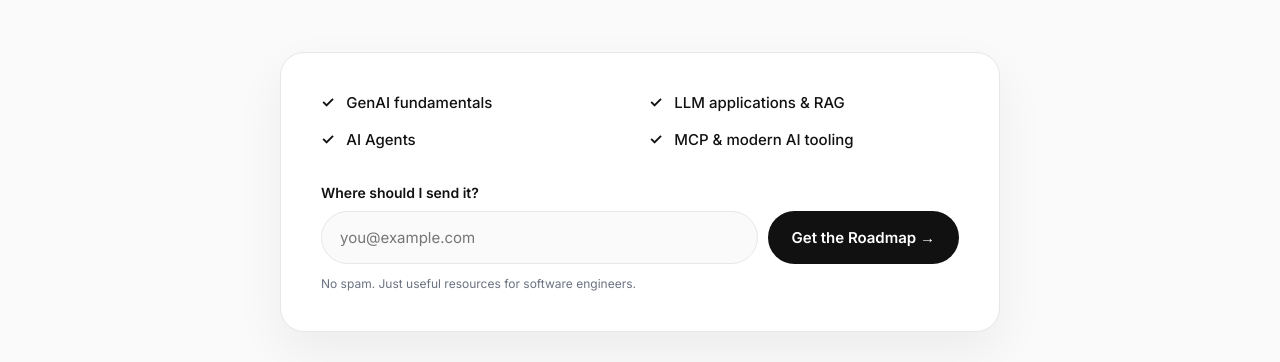
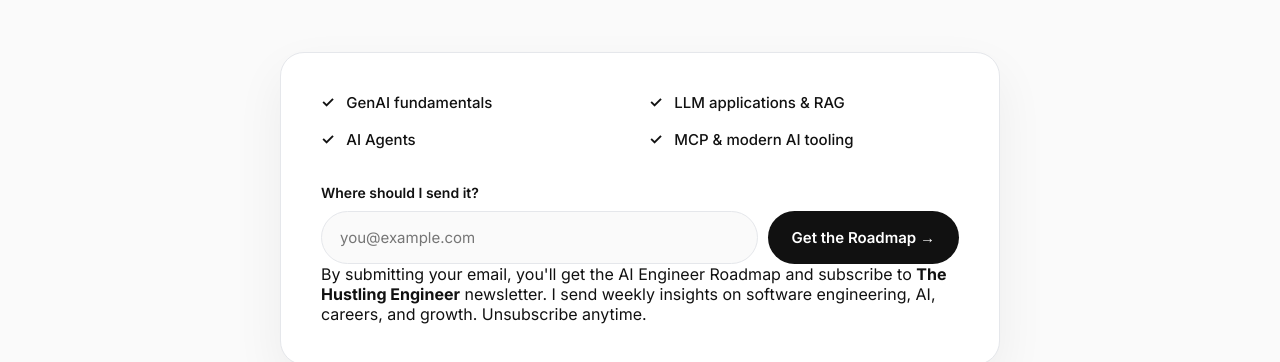
Before and after one commit to hemantpandey17/the-hustling-engineer-site, a plain HTML site: page ai-roadmap/index.html in a window 1280 px wide. Shown: the part 438-800 px from the top of the page. Drawn offline with Linux system fonts and the light colour scheme.

Commit message:
Update subscription note in index.html
Replaced privacy note with subscription details for the newsletter.

```diff
--- a/ai-roadmap/index.html
+++ b/ai-roadmap/index.html
@@ -108,9 +108,8 @@
 
                         </div>
 
-                        <p class="privacy">
-                            No spam. Just useful resources for software engineers.
-                        </p>
+                        <p class="subscription-note"> By submitting your email, you'll get the AI Engineer Roadmap and subscribe to <strong>The Hustling Engineer</strong> newsletter.
+                            I send weekly insights on software engineering, AI, careers, and growth. Unsubscribe anytime. </p>
 
                     </form>
 
```
